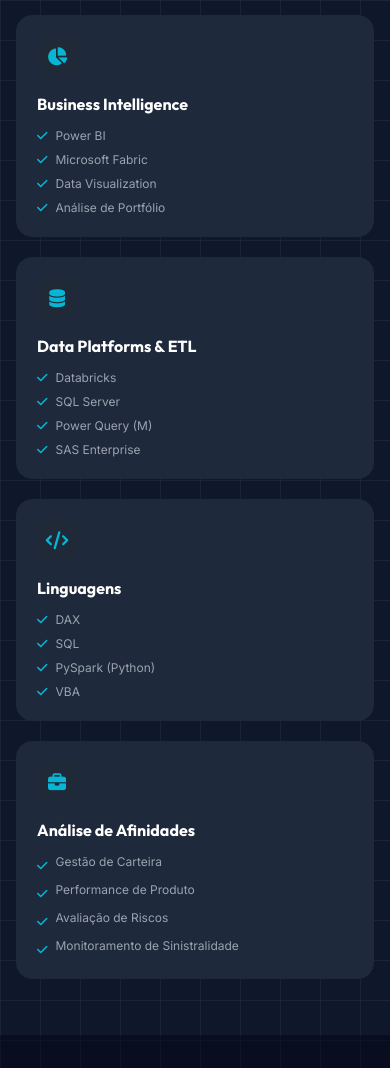
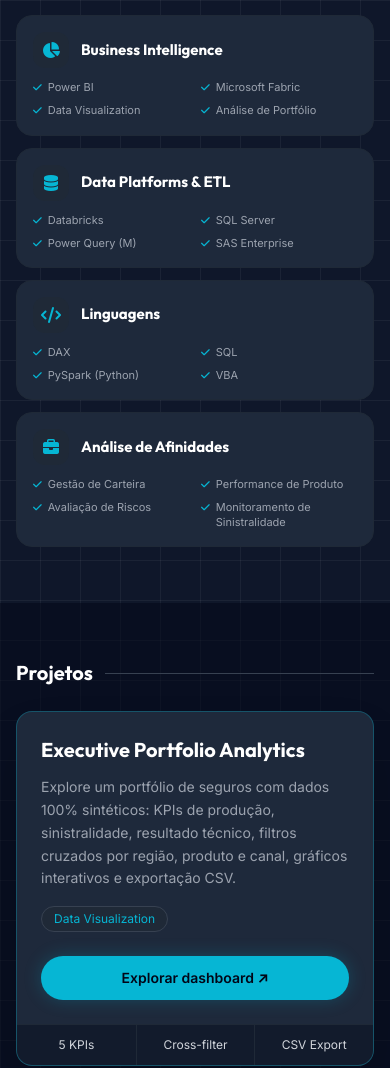
Before and after one commit to ewertonjbv/portfolio, a plain HTML site: page index.html in a window 390 px wide. Shown: the part 1760-2828 px from the top of the page. Drawn offline with nearby package versions, Linux system fonts and the light colour scheme.

Commit message:
style: compact mobile skills into two columns and simplify analytics project card

```diff
--- a/index.html
+++ b/index.html
@@ -241,62 +241,71 @@
                         <div class="h-px bg-gray-700 flex-grow"></div>
                     </div>
 
-                    <div class="grid grid-cols-1 sm:grid-cols-2 lg:grid-cols-4 gap-5 sm:gap-6">
+                    <div class="grid grid-cols-1 sm:grid-cols-2 gap-3 sm:gap-5">
                         <!-- Card 1 -->
-                        <div class="bg-card border border-gray-800 rounded-2xl p-5 sm:p-6 hover:-translate-y-1 transition-transform duration-300 hover:border-accent group">
-                            <div class="w-10 h-10 sm:w-12 sm:h-12 bg-gray-800 rounded-lg flex items-center justify-center text-accent mb-4 sm:mb-6 group-hover:bg-accent group-hover:text-white transition-colors">
-                                <i class="fa-solid fa-chart-pie text-lg sm:text-xl"></i>
+                        <div class="bg-card border border-gray-800 rounded-2xl p-4 sm:p-5 hover:-translate-y-1 transition-transform duration-300 hover:border-accent group">
+                            <div class="flex items-center gap-3 mb-3 sm:mb-4">
+                                <div class="w-9 h-9 sm:w-10 sm:h-10 shrink-0 bg-gray-800 rounded-xl flex items-center justify-center text-accent group-hover:bg-accent group-hover:text-white transition-colors">
+                                    <i class="fa-solid fa-chart-pie text-base sm:text-lg" aria-hidden="true"></i>
+                                </div>
+                                <h3 class="text-[15px] sm:text-lg font-heading font-bold text-white leading-snug">Business Intelligence</h3>
                             </div>
-                            <h3 class="text-base sm:text-xl font-heading font-bold text-white mb-3 sm:mb-4">Business Intelligence</h3>
-                            <ul class="space-y-2 text-gray-400 text-xs sm:text-sm md:text-base">
-                                <li class="flex items-center"><i class="fa-solid fa-check text-accent text-xs mr-2"></i> Power BI</li>
-                                <li class="flex items-center"><i class="fa-solid fa-check text-accent text-xs mr-2"></i> Microsoft Fabric</li>
-                                <li class="flex items-center"><i class="fa-solid fa-check text-accent text-xs mr-2"></i> Data Visualization</li>
-                                <li class="flex items-center"><i class="fa-solid fa-check text-accent text-xs mr-2"></i> <span data-i18n="skills_portfolio">Análise de Portfólio</span></li>
+                            <ul class="grid grid-cols-2 gap-x-3 gap-y-2 text-gray-400 text-[11px] leading-snug sm:text-sm">
+                                <li class="flex items-start min-w-0 gap-1.5"><i class="fa-solid fa-check text-accent text-[10px] mt-0.5 shrink-0" aria-hidden="true"></i><span class="min-w-0">Power BI</span></li>
+                                <li class="flex items-start min-w-0 gap-1.5"><i class="fa-solid fa-check text-accent text-[10px] mt-0.5 shrink-0" aria-hidden="true"></i><span class="min-w-0">Microsoft Fabric</span></li>
+                                <li class="flex items-start min-w-0 gap-1.5"><i class="fa-solid fa-check text-accent text-[10px] mt-0.5 shrink-0" aria-hidden="true"></i><span class="min-w-0">Data Visualization</span></li>
+                                <li class="flex items-start min-w-0 gap-1.5"><i class="fa-solid fa-check text-accent text-[10px] mt-0.5 shrink-0" aria-hidden="true"></i><span class="min-w-0"><span data-i18n="skills_portfolio">Análise de Portfólio</span></span></li>
                             </ul>
                         </div>
 
                         <!-- Card 2 -->
-                        <div class="bg-card border border-gray-800 rounded-2xl p-5 sm:p-6 hover:-translate-y-1 transition-transform duration-300 hover:border-accent group">
-                            <div class="w-10 h-10 sm:w-12 sm:h-12 bg-gray-800 rounded-lg flex items-center justify-center text-accent mb-4 sm:mb-6 group-hover:bg-accent group-hover:text-white transition-colors">
-                                <i class="fa-solid fa-database text-lg sm:text-xl"></i>
+                        <div class="bg-card border border-gray-800 rounded-2xl p-4 sm:p-5 hover:-translate-y-1 transition-transform duration-300 hover:border-accent group">
+                            <div class="flex items-center gap-3 mb-3 sm:mb-4">
+                                <div class="w-9 h-9 sm:w-10 sm:h-10 shrink-0 bg-gray-800 rounded-xl flex items-center justify-center text-accent group-hover:bg-accent group-hover:text-white transition-colors">
+                                    <i class="fa-solid fa-database text-base sm:text-lg" aria-hidden="true"></i>
+                                </div>
+                                <h3 class="text-[15px] sm:text-lg font-heading font-bold text-white leading-snug">Data Platforms & ETL</h3>
                             </div>
-                            <h3 class="text-base sm:text-xl font-heading font-bold text-white mb-3 sm:mb-4">Data Platforms & ETL</h3>
-                            <ul class="space-y-2 text-gray-400 text-xs sm:text-sm md:text-base">
-                                <li class="flex items-center"><i class="fa-solid fa-check text-accent text-xs mr-2"></i> Databricks</li>
-                                <li class="flex items-center"><i class="fa-solid fa-check text-accent text-xs mr-2"></i> SQL Server</li>
-                                <li class="flex items-center"><i class="fa-solid fa-check text-accent text-xs mr-2"></i> Power Query (M)</li>
-                                <li class="flex items-center"><i class="fa-solid fa-check text-accent text-xs mr-2"></i> SAS Enterprise</li>
+                            <ul class="grid grid-cols-2 gap-x-3 gap-y-2 text-gray-400 text-[11px] leading-snug sm:text-sm">
+                                <li class="flex items-start min-w-0 gap-1.5"><i class="fa-solid fa-check text-accent text-[10px] mt-0.5 shrink-0" aria-hidden="true"></i><span class="min-w-0">Databricks</span></li>
+                                <li class="flex items-start min-w-0 gap-1.5"><i class="fa-solid fa-check text-accent text-[10px] mt-0.5 shrink-0" aria-hidden="true"></i><span class="min-w-0">SQL Server</span></li>
+                                <li class="flex items-start min-w-0 gap-1.5"><i class="fa-solid fa-check text-accent text-[10px] mt-0.5 shrink-0" aria-hidden="true"></i><span class="min-w-0">Power Query (M)</span></li>
+                                <li class="flex items-start min-w-0 gap-1.5"><i class="fa-solid fa-check text-accent text-[10px] mt-0.5 shrink-0" aria-hidden="true"></i><span class="min-w-0">SAS Enterprise</span></li>
                             </ul>
                         </div>
 
                         <!-- Card 3 -->
-                        <div class="bg-card border border-gray-800 rounded-2xl p-5 sm:p-6 hover:-translate-y-1 transition-transform duration-300 hover:border-accent group">
-                            <div class="w-10 h-10 sm:w-12 sm:h-12 bg-gray-800 rounded-lg flex items-center justify-center text-accent mb-4 sm:mb-6 group-hover:bg-accent group-hover:text-white transition-colors">
-                                <i class="fa-solid fa-code text-lg sm:text-xl"></i>
+                        <div class="bg-card border border-gray-800 rounded-2xl p-4 sm:p-5 hover:-translate-y-1 transition-transform duration-300 hover:border-accent group">
+                            <div class="flex items-center gap-3 mb-3 sm:mb-4">
+                                <div class="w-9 h-9 sm:w-10 sm:h-10 shrink-0 bg-gray-800 rounded-xl flex items-center justify-center text-accent group-hover:bg-accent group-hover:text-white transition-colors">
+                                    <i class="fa-solid fa-code text-base sm:text-lg" aria-hidden="true"></i>
+                                </div>
+                                <h3 data-i18n="skills_lang_title" class="text-[15px] sm:text-lg font-heading font-bold text-white leading-snug">Linguagens</h3>
                             </div>
-                            <h3 data-i18n="skills_lang_title" class="text-base sm:text-xl font-heading font-bold text-white mb-3 sm:mb-4">Linguagens</h3>
-                            <ul class="space-y-2 text-gray-400 text-xs sm:text-sm md:text-base">
-                                <li class="flex items-center"><i class="fa-solid fa-check text-accent text-xs mr-2"></i> DAX</li>
-                                <li class="flex items-center"><i class="fa-solid fa-check text-accent text-xs mr-2"></i> SQL</li>
-                                <li class="flex items-center"><i class="fa-solid fa-check text-accent text-xs mr-2"></i> PySpark (Python)</li>
-                                <li class="flex items-center"><i class="fa-solid fa-check text-accent text-xs mr-2"></i> VBA</li>
+                            <ul class="grid grid-cols-2 gap-x-3 gap-y-2 text-gray-400 text-[11px] leading-snug sm:text-sm">
+                                <li class="flex items-start min-w-0 gap-1.5"><i class="fa-solid fa-check text-accent text-[10px] mt-0.5 shrink-0" aria-hidden="true"></i><span class="min-w-0">DAX</span></li>
+                                <li class="flex items-start min-w-0 gap-1.5"><i class="fa-solid fa-check text-accent text-[10px] mt-0.5 shrink-0" aria-hidden="true"></i><span class="min-w-0">SQL</span></li>
+                                <li class="flex items-start min-w-0 gap-1.5"><i class="fa-solid fa-check text-accent text-[10px] mt-0.5 shrink-0" aria-hidden="true"></i><span class="min-w-0">PySpark (Python)</span></li>
+                                <li class="flex items-start min-w-0 gap-1.5"><i class="fa-solid fa-check text-accent text-[10px] mt-0.5 shrink-0" aria-hidden="true"></i><span class="min-w-0">VBA</span></li>
                             </ul>
                         </div>
 
                         <!-- Card 4 -->
-                        <div class="bg-card border border-gray-800 rounded-2xl p-5 sm:p-6 hover:-translate-y-1 transition-transform duration-300 hover:border-accent group">
-                            <div class="w-10 h-10 sm:w-12 sm:h-12 bg-gray-800 rounded-lg flex items-center justify-center text-accent mb-4 sm:mb-6 group-hover:bg-accent group-hover:text-white transition-colors">
-                                <i class="fa-solid fa-briefcase text-lg sm:text-xl"></i>
+                        <div class="bg-card border border-gray-800 rounded-2xl p-4 sm:p-5 hover:-translate-y-1 transition-transform duration-300 hover:border-accent group">
+                            <div class="flex items-center gap-3 mb-3 sm:mb-4">
+                                <div class="w-9 h-9 sm:w-10 sm:h-10 shrink-0 bg-gray-800 rounded-xl flex items-center justify-center text-accent group-hover:bg-accent group-hover:text-white transition-colors">
+                                    <i class="fa-solid fa-briefcase text-base sm:text-lg" aria-hidden="true"></i>
+                                </div>
+                                <h3 data-i18n="skills_aff_title" class="text-[15px] sm:text-lg font-heading font-bold text-white leading-snug">Análise de Afinidades</h3>
                             </div>
-                            <h3 data-i18n="skills_aff_title" class="text-base sm:text-xl font-heading font-bold text-white mb-3 sm:mb-4">Análise de Afinidades</h3>
-                            <ul class="space-y-2 text-gray-400 text-xs sm:text-sm md:text-base">
-                                <li class="flex items-start"><i class="fa-solid fa-check text-accent text-xs mr-2 mt-1"></i> <span data-i18n="skills_aff1">Gestão de Carteira</span></li>
-                                <li class="flex items-start"><i class="fa-solid fa-check text-accent text-xs mr-2 mt-1"></i> <span data-i18n="skills_aff2">Performance de Produto</span></li>
-                                <li class="flex items-start"><i class="fa-solid fa-check text-accent text-xs mr-2 mt-1"></i> <span data-i18n="skills_aff3">Avaliação de Riscos</span></li>
-                                <li class="flex items-start"><i class="fa-solid fa-check text-accent text-xs mr-2 mt-1"></i> <span data-i18n="skills_aff4">Monitoramento de Sinistralidade</span></li>
+                            <ul class="grid grid-cols-2 gap-x-3 gap-y-2 text-gray-400 text-[11px] leading-snug sm:text-sm">
+                                <li class="flex items-start min-w-0 gap-1.5"><i class="fa-solid fa-check text-accent text-[10px] mt-0.5 shrink-0" aria-hidden="true"></i><span class="min-w-0"><span data-i18n="skills_aff1">Gestão de Carteira</span></span></li>
+                                <li class="flex items-start min-w-0 gap-1.5"><i class="fa-solid fa-check text-accent text-[10px] mt-0.5 shrink-0" aria-hidden="true"></i><span class="min-w-0"><span data-i18n="skills_aff2">Performance de Produto</span></span></li>
+                                <li class="flex items-start min-w-0 gap-1.5"><i class="fa-solid fa-check text-accent text-[10px] mt-0.5 shrink-0" aria-hidden="true"></i><span class="min-w-0"><span data-i18n="skills_aff3">Avaliação de Riscos</span></span></li>
+                                <li class="flex items-start min-w-0 gap-1.5"><i class="fa-solid fa-check text-accent text-[10px] mt-0.5 shrink-0" aria-hidden="true"></i><span class="min-w-0"><span data-i18n="skills_aff4">Monitoramento de Sinistralidade</span></span></li>
                             </ul>
                         </div>
+
                     </div>
                 </div>
             </div>
@@ -314,12 +323,9 @@
                     <div class="bg-card border border-accent/30 rounded-2xl overflow-hidden shadow-2xl mb-7">
                         <div class="p-6 sm:p-8 flex flex-col lg:flex-row lg:items-center justify-between gap-6">
                             <div class="max-w-3xl">
-                                <span data-i18n="analytics_badge" class="inline-block text-accent text-xs font-bold tracking-widest uppercase mb-3">Novo · Dashboard interativo</span>
                                 <h3 class="text-xl sm:text-2xl font-heading font-bold text-white mb-3">Executive Portfolio Analytics</h3>
                                 <p data-i18n="analytics_desc" class="text-gray-400 text-sm sm:text-base leading-relaxed">Explore um portfólio de seguros com dados 100% sintéticos: KPIs de produção, sinistralidade, resultado técnico, filtros cruzados por região, produto e canal, gráficos interativos e exportação CSV.</p>
                                 <div class="flex flex-wrap items-center gap-2 mt-4 text-xs text-accent">
-                                    <span class="px-3 py-1 rounded-full bg-gray-800 border border-gray-700">JavaScript</span>
-                                    <span class="px-3 py-1 rounded-full bg-gray-800 border border-gray-700">Apache ECharts</span>
                                     <span class="px-3 py-1 rounded-full bg-gray-800 border border-gray-700">Data Visualization</span>
                                 </div>
                             </div>
@@ -657,7 +663,7 @@
                 summary_stat1: "Anos de Experiência", summary_stat2_title: "Gestor", summary_stat2: "Portfólio & Dados", summary_stat4: "Base de Atuação",
                 skills_title: "Competências Técnicas", skills_portfolio: "Análise de Portfólio", skills_lang_title: "Linguagens", skills_aff_title: "Análise de Afinidades",
                 skills_aff1: "Gestão de Carteira", skills_aff2: "Performance de Produto", skills_aff3: "Avaliação de Riscos", skills_aff4: "Monitoramento de Sinistralidade",
-                analytics_badge: "Novo · Dashboard interativo", analytics_desc: "Explore um portfólio de seguros com dados 100% sintéticos: KPIs de produção, sinistralidade, resultado técnico, filtros cruzados por região, produto e canal, gráficos interativos e exportação CSV.", analytics_cta: "Explorar dashboard ↗", case_title: "Projetos", case_subtitle: "Dashboard Estratégico de Portfólio",
+                analytics_desc: "Explore um portfólio de seguros com dados 100% sintéticos: KPIs de produção, sinistralidade, resultado técnico, filtros cruzados por região, produto e canal, gráficos interativos e exportação CSV.", analytics_cta: "Explorar dashboard ↗", case_title: "Projetos", case_subtitle: "Dashboard Estratégico de Portfólio",
                 case_desc: "Case desenvolvido para o processo seletivo da Zurich. Este painel interativo demonstra capacidades avançadas de modelagem, tratamento de dados e UI/UX aplicados ao Business Intelligence, permitindo uma análise clara e acionável dos indicadores do negócio.",
                 case_hint: "Interaja com o painel acima. Utilize o modo tela cheia no canto inferior direito do dashboard para a melhor experiência.",
                 exp_title: "Experiência Profissional", loc_sp: "| São Paulo, SP",
@@ -710,7 +716,7 @@
                 summary_stat1: "Years of Experience", summary_stat2_title: "Manager", summary_stat2: "Portfolio & Data", summary_stat4: "Location",
                 skills_title: "Technical Skills", skills_portfolio: "Portfolio Analysis", skills_lang_title: "Languages", skills_aff_title: "Affinity Analysis",
                 skills_aff1: "Portfolio Management", skills_aff2: "Product Performance", skills_aff3: "Risk Assessment", skills_aff4: "Claims Monitoring",
-                analytics_badge: "New · Interactive dashboard", analytics_desc: "Explore a synthetic insurance portfolio with production KPIs, loss ratios, underwriting results, cross-filters by region, product and channel, interactive charts, and CSV export. No real company data.", analytics_cta: "Explore dashboard ↗", case_title: "Projects", case_subtitle: "Strategic Portfolio Dashboard",
+                analytics_desc: "Explore a synthetic insurance portfolio with production KPIs, loss ratios, underwriting results, cross-filters by region, product and channel, interactive charts, and CSV export. No real company data.", analytics_cta: "Explore dashboard ↗", case_title: "Projects", case_subtitle: "Strategic Portfolio Dashboard",
                 case_desc: "Case developed for the Zurich selection process. This interactive dashboard demonstrates advanced modeling, data processing, and UI/UX capabilities applied to BI, allowing a clear and actionable analysis of business indicators.",
                 case_hint: "Interact with the dashboard above. Use the full-screen mode in the bottom right corner for the best experience.",
                 exp_title: "Professional Experience", loc_sp: "| São Paulo, BR",
@@ -763,7 +769,7 @@
                 summary_stat1: "Años de Experiencia", summary_stat2_title: "Gestor", summary_stat2: "Portafolio y Datos", summary_stat4: "Ubicación",
                 skills_title: "Competencias Técnicas", skills_portfolio: "Análisis de Cartera", skills_lang_title: "Idiomas", skills_aff_title: "Análisis de Afinidades",
                 skills_aff1: "Gestión de Cartera", skills_aff2: "Rendimiento de Producto", skills_aff3: "Evaluación de Riesgos", skills_aff4: "Monitoreo de Siniestralidad",
-                analytics_badge: "Nuevo · Panel interactivo", analytics_desc: "Explora una cartera de seguros con datos 100% sintéticos: KPIs de producción, siniestralidad, resultado técnico, filtros por región, producto y canal, gráficos interactivos y exportación CSV.", analytics_cta: "Explorar panel ↗", case_title: "Proyectos", case_subtitle: "Dashboard Estratégico de Cartera",
+                analytics_desc: "Explora una cartera de seguros con datos 100% sintéticos: KPIs de producción, siniestralidad, resultado técnico, filtros por región, producto y canal, gráficos interactivos y exportación CSV.", analytics_cta: "Explorar panel ↗", case_title: "Proyectos", case_subtitle: "Dashboard Estratégico de Cartera",
                 case_desc: "Case desarrollado para el proceso de selección de Zurich. Este panel interactivo demuestra capacidades avanzadas de modelado, procesamiento de datos y UI/UX aplicadas a BI, permitiendo un análisis claro y procesable de los indicadores comerciales.",
                 case_hint: "Interactúa con el panel de arriba. Usa el modo de pantalla completa en la esquina inferior derecha para una mejor experiencia.",
                 exp_title: "Experiencia Profesional", loc_sp: "| São Paulo, BR",
```
